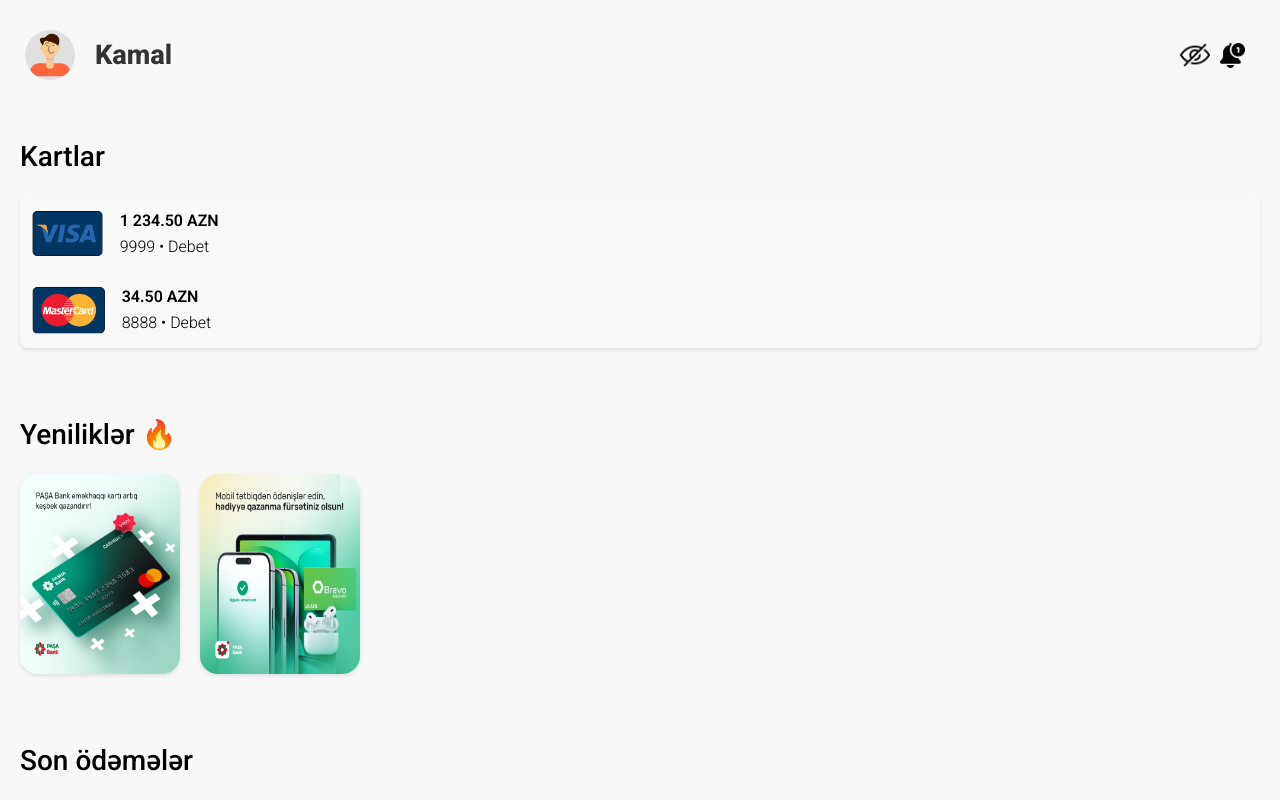
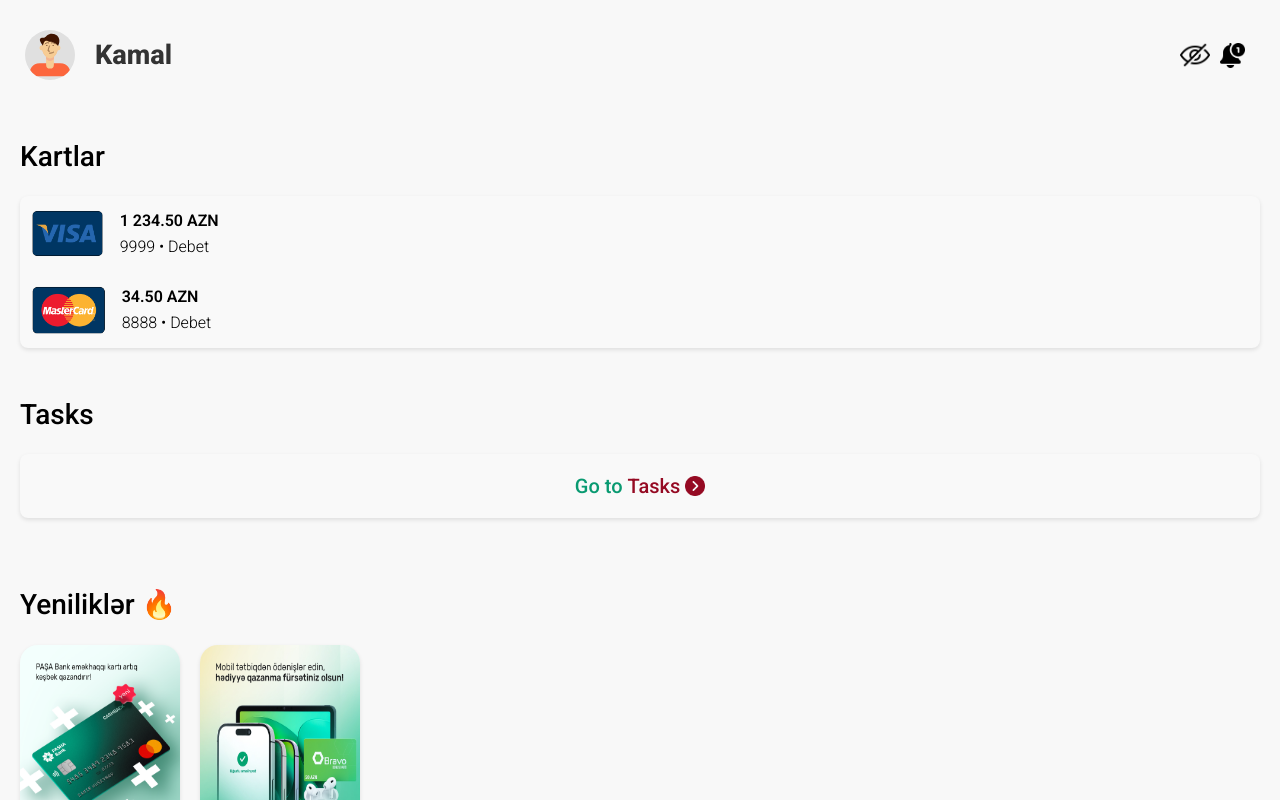
Before and after one commit to Camrado/banktech-hackathon, a Vue app: page /#/ in a window 1280 px wide. Shown: the top 800 px of the page. Built offline with nearby package versions, Linux system fonts and the light colour scheme.

Commit message:
Edited HomeView

```diff
--- a/src/views/HomeView.vue
+++ b/src/views/HomeView.vue
@@ -28,6 +28,13 @@
           <p>8888 • Debet</p>
         </div>
       </div>
+    </div>
+  </article>
+
+  <article class="home-tasks">
+    <h1>Tasks</h1>
+    <div>
+      <RouterLink to="/tasks">Go to <span>Tasks</span> <img src="../assets/arrow-right.png" alt="Arrow Forward" /></RouterLink>
     </div>
   </article>
 
@@ -147,6 +154,50 @@ article.cards-section .cards-section__cards .cards-section__card div p:nth-child
   font-weight: 300;
 }
 
+article.home-tasks {
+  margin-top: 50px;
+}
+
+article.home-tasks h1 {
+  font-family: 'Roboto', sans-serif;
+  font-size: 28px;
+  font-weight: 500;
+}
+
+article.home-tasks div {
+  display: flex;
+  background-color: #f9f9f9;
+  border-radius: 8px;
+  box-shadow: 0 2px 4px rgba(0, 0, 0, 0.1);
+  margin-top: 20px;
+}
+
+article.home-tasks div a {
+  text-align: center;
+  width: 100%;
+  height: 100%;
+  padding: 20px;
+  text-decoration: none;
+  color: #099a71;
+  font-family: 'Roboto', sans-serif;
+  font-size: 20px;
+  font-weight: 500;
+  display: flex;
+  align-items: center;
+  justify-content: center;
+}
+
+article.home-tasks div a span {
+  margin-left: 5px;
+  color: #950a23;
+}
+
+article.home-tasks div a img {
+  width: 20px;
+  height: 20px;
+  margin-left: 5px;
+}
+
 article.new-info {
   margin-top: 70px;
 }
--- a/src/views/LeaderboardView.vue
+++ b/src/views/LeaderboardView.vue
@@ -51,10 +51,10 @@ export default {
   data() {
     return {
       currentUser: {
-        name: 'Kamal',
+        name: 'Kamal (Sigma Coffee)',
         avatar: require('../assets/profile-photo.svg'),
         rank: null,
-        level: 7
+        level: 1
       },
 
       entries: []
@@ -63,54 +63,54 @@ export default {
   created() {
     const businesses = [
       {
-        name: 'Lily James',
-        level: 15,
-        avatar: 'https://api.dicebear.com/7.x/thumbs/svg?seed=Lily%20James'
+        name: 'Ali (Beast Coffee)',
+        level: 10,
+        avatar: 'https://api.dicebear.com/7.x/thumbs/svg?seed=Ali%20(Beast%20Coffee)'
       },
       {
-        name: 'Mike Santiago',
-        level: 13,
-        avatar: 'https://api.dicebear.com/7.x/thumbs/svg?seed=Mike%20Santiago'
+        name: 'Kamran (CoffeeLea Khatai)',
+        level: 10,
+        avatar: 'https://api.dicebear.com/7.x/thumbs/svg?seed=Kamran%20(CoffeeLea%20Khatai)'
       },
       {
-        name: 'Rodney Holmes',
-        level: 12,
-        avatar: 'https://api.dicebear.com/7.x/thumbs/svg?seed=Rodney%20Holmes'
+        name: 'Medina (Cafe Botanist)',
+        level: 9,
+        avatar: 'https://api.dicebear.com/7.x/thumbs/svg?seed=Medina%20(Cafe%20Botanist)'
       },
       {
-        name: 'Nicholas Russell',
-        level: 11,
-        avatar: 'https://api.dicebear.com/7.x/thumbs/svg?seed=Nicholas%20Russell'
+        name: 'Rustam (Coffee Moffee)',
+        level: 9,
+        avatar: 'https://api.dicebear.com/7.x/thumbs/svg?seed=Rustam%20(Coffee%20Moffee)'
       },
       {
-        name: 'Devin Lane',
-        level: 10,
-        avatar: 'https://api.dicebear.com/7.x/thumbs/svg?seed=Devin%20Lane'
+        name: 'Gazanfar (Coffee la Rose)',
+        level: 9,
+        avatar: 'https://api.dicebear.com/7.x/thumbs/svg?seed=Gazanfar%20(Coffee%20la%20Rose)'
       },
       {
-        name: 'Mary Gardner',
-        level: 10,
-        avatar: 'https://api.dicebear.com/7.x/thumbs/svg?seed=Mary%20Gardner'
+        name: 'Mahmud (Carrousel Cafe)',
+        level: 8,
+        avatar: 'https://api.dicebear.com/7.x/thumbs/svg?seed=Mahmud%20(Carrousel%20Cafe)'
       },
       {
-        name: 'Carlos Rivera',
-        level: 9,
-        avatar: 'https://api.dicebear.com/7.x/thumbs/svg?seed=Carlos%20Rivera'
+        name: 'Carlos (Rivera Cafe)',
+        level: 8,
+        avatar: 'https://api.dicebear.com/7.x/thumbs/svg?seed=Carlos%20(Rivera%20Cafe)'
       },
       {
-        name: 'Priya Sharma',
-        level: 9,
-        avatar: 'https://api.dicebear.com/7.x/thumbs/svg?seed=Priya%20Sharma'
+        name: 'Nuray (Palma Cafe)',
+        level: 8,
+        avatar: 'https://api.dicebear.com/7.x/thumbs/svg?seed=Nuray%20(Palma%20Cafe)'
       },
       {
-        name: 'Aiko Tanaka',
-        level: 8,
-        avatar: 'https://api.dicebear.com/7.x/thumbs/svg?seed=Aiko%20Tanaka'
+        name: 'Bahar (Bahar Cafe)',
+        level: 7,
+        avatar: 'https://api.dicebear.com/7.x/thumbs/svg?seed=Bahar%20(Bahar%20Cafe)'
       },
       {
-        name: 'Omar Khalid',
-        level: 8,
-        avatar: 'https://api.dicebear.com/7.x/thumbs/svg?seed=Omar%20Khalid'
+        name: 'Dmitriy (Book and Coffee)',
+        level: 7,
+        avatar: 'https://api.dicebear.com/7.x/thumbs/svg?seed=Dmitriy%20(Book%20and%20Coffee)'
       },
       {
         name: this.currentUser.name,
@@ -118,49 +118,49 @@ export default {
         avatar: this.currentUser.avatar // Current user
       },
       {
-        name: 'Jin Woo Park',
-        level: 6,
-        avatar: 'https://api.dicebear.com/7.x/thumbs/svg?seed=Jin%20Woo%20Park'
+        name: 'Ahmed (Friends Cafe)',
+        level: 5,
+        avatar: 'https://api.dicebear.com/7.x/thumbs/svg?seed=Ahmed%20(Friends%20Cafe)'
       },
       {
-        name: 'Sofia Rossi',
-        level: 5,
-        avatar: 'https://api.dicebear.com/7.x/thumbs/svg?seed=Sofia%20Rossi'
+        name: 'Ali (Barista&Chef)',
+        level: 4,
+        avatar: 'https://api.dicebear.com/7.x/thumbs/svg?seed=Ali%20(Barista%26Chef)'
       },
       {
-        name: 'Diego Martínez',
-        level: 5,
-        avatar: 'https://api.dicebear.com/7.x/thumbs/svg?seed=Diego%20Martínez'
+        name: 'Alekber (Jini Coffee)',
+        level: 4,
+        avatar: 'https://api.dicebear.com/7.x/thumbs/svg?seed=Alekber%20(Jini%20Coffee)'
       },
       {
-        name: 'Ana Silva',
-        level: 5,
-        avatar: 'https://api.dicebear.com/7.x/thumbs/svg?seed=Ana%20Silva'
+        name: 'Shukur (Milk Lab)',
+        level: 3,
+        avatar: 'https://api.dicebear.com/7.x/thumbs/svg?seed=Shukur%20(Milk%20Lab)'
       },
       {
-        name: 'Lucas Müller',
-        level: 4,
-        avatar: 'https://api.dicebear.com/7.x/thumbs/svg?seed=Lucas%20Müller'
+        name: 'Elvin (White Cat Coffee)',
+        level: 2,
+        avatar: 'https://api.dicebear.com/7.x/thumbs/svg?seed=Elvin%20(White%20Cat%20Coffee)'
       },
       {
-        name: 'Fatima Ibrahim',
-        level: 3,
-        avatar: 'https://api.dicebear.com/7.x/thumbs/svg?seed=Fatima%20Ibrahim'
+        name: 'Fatima (Coffee Go)',
+        level: 1,
+        avatar: 'https://api.dicebear.com/7.x/thumbs/svg?seed=Fatima%20(Coffee%20Go)'
       },
       {
-        name: 'Jamal Thompson',
-        level: 2,
-        avatar: 'https://api.dicebear.com/7.x/thumbs/svg?seed=Jamal%20Thompson'
+        name: 'Jamal (Chaplin Coffee)',
+        level: 1,
+        avatar: 'https://api.dicebear.com/7.x/thumbs/svg?seed=Jamal%20(Chaplin%20Coffee)'
       },
       {
-        name: 'Yuki Nakamura',
-        level: 2,
-        avatar: 'https://api.dicebear.com/7.x/thumbs/svg?seed=Yuki%20Nakamura'
+        name: 'Umrud (Cuppa Coffee Baku)',
+        level: 1,
+        avatar: 'https://api.dicebear.com/7.x/thumbs/svg?seed=Umrud%20(Cuppa%20Coffee%20Baku)'
       },
       {
-        name: 'Olivia Johnson',
+        name: 'Alesker (BoomBalamBuz)',
         level: 1,
-        avatar: 'https://api.dicebear.com/7.x/thumbs/svg?seed=Olivia%20Johnson'
+        avatar: 'https://api.dicebear.com/7.x/thumbs/svg?seed=Alesker%20(BoomBalamBuz)'
       }
     ];
 
--- a/src/views/TasksView.vue
+++ b/src/views/TasksView.vue
@@ -1,11 +1,10 @@
 <template>
-  <!-- Top Bar -->
   <header class="home-header">
     <div>
       <img src="../assets/profile-photo.svg" alt="Profile Photo" class="profile-photo" />
       <div>
         <span>Kamal</span>
-        <span>Bronze Member</span>
+        <span>Member</span>
       </div>
     </div>
 
@@ -14,16 +13,13 @@
     </div>
   </header>
 
-  <!-- Header -->
   <div class="header">
     <h1>Tasks list</h1>
     <div class="button-row">
-      <button class="btn rewards-btn">🎁 Rewards</button>
       <RouterLink to="/leaderboard" class="ranking-btn btn">🏆 Leaderboard</RouterLink>
     </div>
   </div>
 
-  <!-- Level & Progress -->
   <div class="level-section">
     <div class="level-info">
       <span>Level {{ level }}</span>
@@ -31,9 +27,6 @@
     </div>
     <div class="progress-bar">
       <div class="progress-fill" :style="{ width: progress + '%' }"></div>
-    </div>
-    <div class="reward-preview">
-      🎁 Current Reward: <strong>{{ currentReward }}</strong>
     </div>
   </div>
 
@@ -131,7 +124,7 @@ export default {
 .home-header div div span:nth-child(2) {
   font-size: 1.2em;
   font-weight: 400;
-  color: #b87333;
+  color: #666;
 }
 .home-header div {
   display: flex;
@@ -143,7 +136,6 @@ export default {
   cursor: pointer;
 }
 
-/* Header */
 .header h1 {
   font-size: 22px;
   font-weight: 600;
@@ -182,7 +174,6 @@ export default {
   text-decoration: none;
 }
 
-/* Level */
 .level-section {
   background-color: #ffffff;
   border-radius: 16px;
@@ -222,7 +213,6 @@ export default {
   transition: width 0.4s ease;
 }
 
-/* Tasks */
 .task-list {
   display: flex;
   flex-direction: column;
```
Also changed, not shown: src/assets/arrow-right.png (added).
